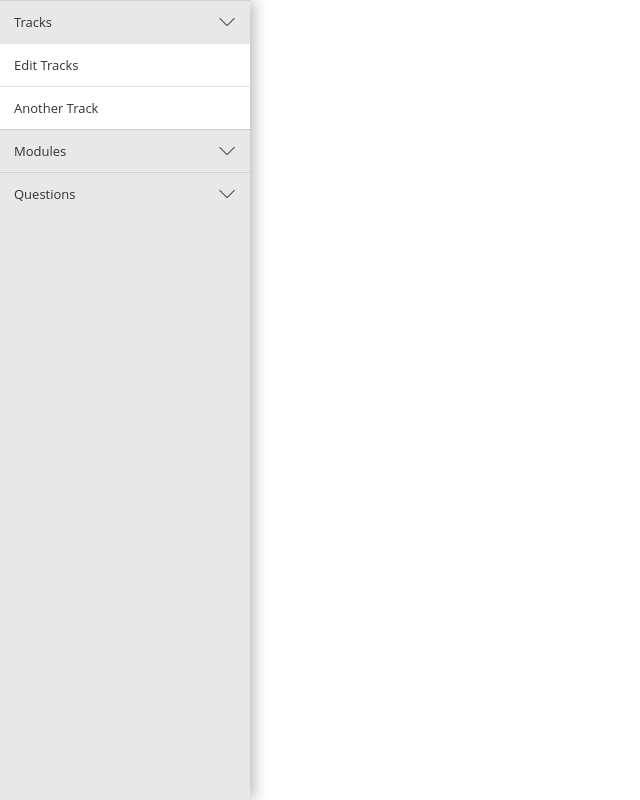
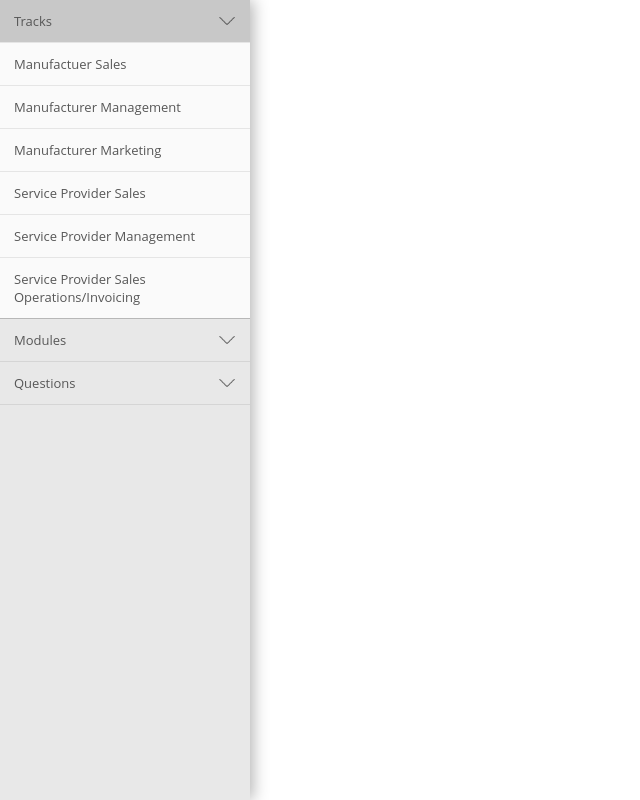
Before and after one commit to nusoft-io/erate-content-manager-1, a React app: page / in a window 1280 px wide. Both pictures are taken after a click on the element "Tracks". Shown: the whole page, without its empty margins (0-640 px from the left). Built offline with nearby package versions, Linux system fonts and the light colour scheme.

Commit message:
setting up sidemenu to render the correct comp and setting up track comp to show what track is selected

```diff
--- a/src/components/App.js
+++ b/src/components/App.js
@@ -5,6 +5,7 @@ import Sidebar from "./Sidebar.jsx";
 import TracksComp from "./TracksComp.jsx";
 import ModulesComp from "./ModulesComp.jsx";
 import QuestionsComp from "./QuestionsComp.jsx";
+import InitComp from "./InitComp.jsx";
 
 
 
@@ -15,15 +16,23 @@ export default function App() {
   const renderComp = (comp) => {
     switch (comp) {
       case 'initComp':
-        return <initComp />;
-      case 'TracksComp':
-        return <TracksComp />;
-      case 'ModulesComp':
-        return <ModulesComp />;
+        return <InitComp />;
+      case 'Man-Sales':
+        return <TracksComp activeComp={activeComp}/>;
+      case 'Man-Mrkt':
+        return <TracksComp activeComp={activeComp}/>;
+      case 'Man-Mgmt':
+        return <TracksComp activeComp={activeComp}/>;
+      case 'SP-Sales':
+        return <TracksComp activeComp={activeComp}/>;
+      case 'SP-Mgmt':
+        return <TracksComp activeComp={activeComp}/>;
+      case 'SP-Ops':
+        return <TracksComp activeComp={activeComp}/>;
       case 'QuestionsComp':
         return <QuestionsComp />;
       default:
-        return <initComp />;
+        return <InitComp />;
     }
   };
 
--- /dev/null
+++ b/src/components/InitComp.jsx
@@ -0,0 +1,9 @@
+import React from 'react'
+
+function InitComp() {
+  return (
+    <div></div>
+  )
+}
+
+export default InitComp
--- a/src/components/Sidebar.jsx
+++ b/src/components/Sidebar.jsx
@@ -3,13 +3,9 @@ import { Link } from 'react-router-dom';
 import '../styles/Sidebar.scss';
 import dropdownIcon from '../assets/icons/icons8-dropdown-50.png';
 
-
-
 function Sidebar({ setActiveComp }) {
-
   // ------------------ STATE DECLARATIONS --------------------- //
   const [expanded, setExpanded] = useState(false);
-
 
   // ------------------ FUNCTION DECLARATIONS ------------------- //
 
@@ -22,48 +18,98 @@ function Sidebar({ setActiveComp }) {
     }
   };
 
-
   return (
     <div className='sidebar-container'>
       <ul className='sb-menu-container'>
-        <li className='sb-menu-item'>
+        <li className={`sb-menu-item ${expanded === 'TracksComp' ? 'expanded' : ''}`}>
           <div className='sb-menu-item-title' onClick={() => toggleExpand('TracksComp')}>
-            <Link to="#" onClick={() => setActiveComp('TracksComp')}>Tracks</Link>
+            <span>Tracks</span>
             <img src={dropdownIcon} alt="dropdown" />
           </div>
           {expanded === 'TracksComp' && (
             <>
-              <li className='sb-submenu-item'>
+            <ul className='sub-items-ul'>
+              <li className='sb-submenu-item' onClick={() => setActiveComp('Man-Sales')}>
                 <div className='sb-menu-item-title'>
-                  <Link to="#" onClick={() => setActiveComp('TracksComp')}>Edit Tracks</Link>
+                  <span>Manufactuer Sales</span>
                 </div>
               </li>
-              {/* Add more dynamically rendered list items here */}
-              <li className='sb-submenu-item'>
+              <li className='sb-submenu-item' onClick={() => setActiveComp('Man-Mgmt')}>
                 <div className='sb-menu-item-title'>
-                  <Link to="#" onClick={() => setActiveComp('TracksComp')}>Another Track</Link>
+                  <span>Manufacturer Management</span>
                 </div>
               </li>
+              <li className='sb-submenu-item' onClick={() => setActiveComp('Man-Mrkt')}>
+                <div className='sb-menu-item-title'>
+                  <span>Manufacturer Marketing</span>
+                </div>
+              </li>
+              <li className='sb-submenu-item' onClick={() => setActiveComp('SP-Sales')}>
+                <div className='sb-menu-item-title'>
+                  <span>Service Provider Sales</span>
+                </div>
+              </li>
+              <li className='sb-submenu-item' onClick={() => setActiveComp('SP-Mgmt')}>
+                <div className='sb-menu-item-title'>
+                  <span>Service Provider Management</span>
+                </div>
+              </li>
+              <li className='sb-submenu-item' onClick={() => setActiveComp('SP-Ops')}>
+                <div className='sb-menu-item-title'>
+                  <span>Service Provider Sales Operations/Invoicing</span>
+                </div>
+              </li>
+            </ul>
             </>
           )}
         </li>
-        <li className='sb-menu-item'>
-          <div className='sb-menu-item-title'>
-            <Link to="#" onClick={() => setActiveComp('ModulesComp')}>Modules</Link>
+        <li className={`sb-menu-item ${expanded === 'ModulesComp' ? 'expanded' : ''}`}>
+          <div className='sb-menu-item-title' onClick={() => toggleExpand('ModulesComp')}>
+            <span>Modules</span>
             <img src={dropdownIcon} alt="dropdown" />
           </div>
+          {expanded === 'ModulesComp' && (
+            <>
+             <ul className='sub-items-ul'>
+                <li className='sb-submenu-item' onClick={() => setActiveComp('EditModule')}>
+                  <div className='sb-menu-item-title'>
+                    <span>Edit Module</span>
+                  </div>
+                </li>
+                <li className='sb-submenu-item' onClick={() => setActiveComp('AddModule')}>
+                  <div className='sb-menu-item-title'>
+                    <span>Add Module</span>
+                  </div>
+                </li>
+              </ul>
+            </>
+          )}
         </li>
-        <li className='sb-menu-item'>
-          <div className='sb-menu-item-title'>
-            <Link to="#" onClick={() => setActiveComp('QuestionsComp')}>Questions</Link>
+        <li className={`sb-menu-item ${expanded === 'QuestionsComp' ? 'expanded' : ''}`}>
+          <div className='sb-menu-item-title' onClick={() => toggleExpand('QuestionsComp')}>
+            <span>Questions</span>
             <img src={dropdownIcon} alt="dropdown" />
           </div>
+          {expanded === 'QuestionsComp' && (
+            <>
+             <ul className='sub-items-ul'>
+                <li className='sb-submenu-item' onClick={() => setActiveComp('EditQuestion')}>
+                  <div className='sb-menu-item-title'>
+                    <span>Edit Question</span>
+                  </div>
+                </li>
+                <li className='sb-submenu-item' onClick={() => setActiveComp('AddQuestion')}>
+                  <div className='sb-menu-item-title'>
+                    <span>Add Question</span>
+                  </div>
+                </li>
+              </ul>
+            </>
+          )}
         </li>
       </ul>
     </div>
   );
 }
 
-
-
-export default Sidebar
+export default Sidebar;
--- a/src/components/TracksComp.jsx
+++ b/src/components/TracksComp.jsx
@@ -1,12 +1,33 @@
-import React from 'react';
+import React, { useState, useEffect } from 'react';
 import Sidebar from './Sidebar.jsx';
 import '../styles/TracksComp.scss';
 
-function TracksComp() {
+function TracksComp({ activeComp }) {
+
+  const [modules, setModules] = useState([])
+
+  useEffect(() => {
+    fetch('/api/gettrackmodules', {
+      method: 'GET',
+      headers: {
+        'Content-Type': 'application/json'
+      }
+    })
+      .then(res => res.json())
+      .then(data => {
+        console.log('fetched modules..', data)
+        console.log('clicked track', activeComp)
+        // setModules(data)
+      })
+  }, [activeComp]);
+
+
+
   return (
     <>
       <div className="content">
         tracks stuff
+        <div>{modules}</div>
       </div>
     </>
   )
--- a/src/server/server.js
+++ b/src/server/server.js
@@ -17,11 +17,12 @@ app.post('/api/addmodule',
 }
 );
 
-app.get('/api/getmodules',
+app.get('/api/gettrackmodules',
   moduleController.getModules,
   (req, res) => {
     res.status(200).json(res.locals.allModules);
 });
+
 
 
 // GLOBAL ERROR HANDLER //
--- a/src/styles/Sidebar.scss
+++ b/src/styles/Sidebar.scss
@@ -22,8 +22,9 @@ $text-color: #333;
   cursor: pointer;
   font-family: 'open sans', sans-serif;
   font-size: 13px;
-  border-top: 1px solid rgba(0, 0, 0, 0.1);
+  border-bottom: 1px solid rgba(0, 0, 0, 0.1);
   position: relative;
+  opacity: 0.8;
 }
 
 .sb-menu-item img {
@@ -33,6 +34,7 @@ $text-color: #333;
 .sb-menu-item a {
   text-decoration: none;
   color: $text-color;
+  opacity: 0.8;
 }
 
 .sb-menu-item-title {
@@ -61,3 +63,17 @@ $text-color: #333;
   position: relative;
   background-color: white;
 }
+
+.sb-submenu-item:hover {
+  background: rgba(255, 255, 255, 0.898);
+}
+
+.sb-menu-item.expanded {
+  background: rgba(0, 0, 0, 0.171);
+}
+
+.sub-items-ul {
+  list-style: none;
+  padding: 0;
+  margin: 0;
+}
```
Also changed, not shown: src/components/MainModule.jsx (deleted, +0 -24 lines).
